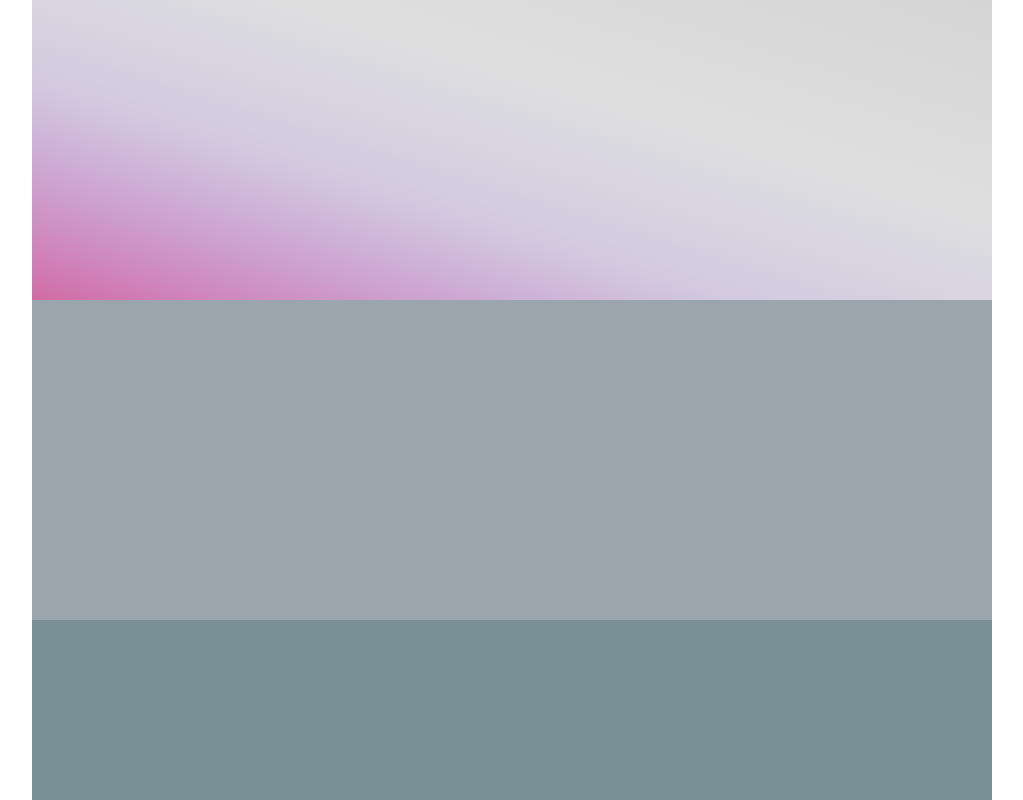
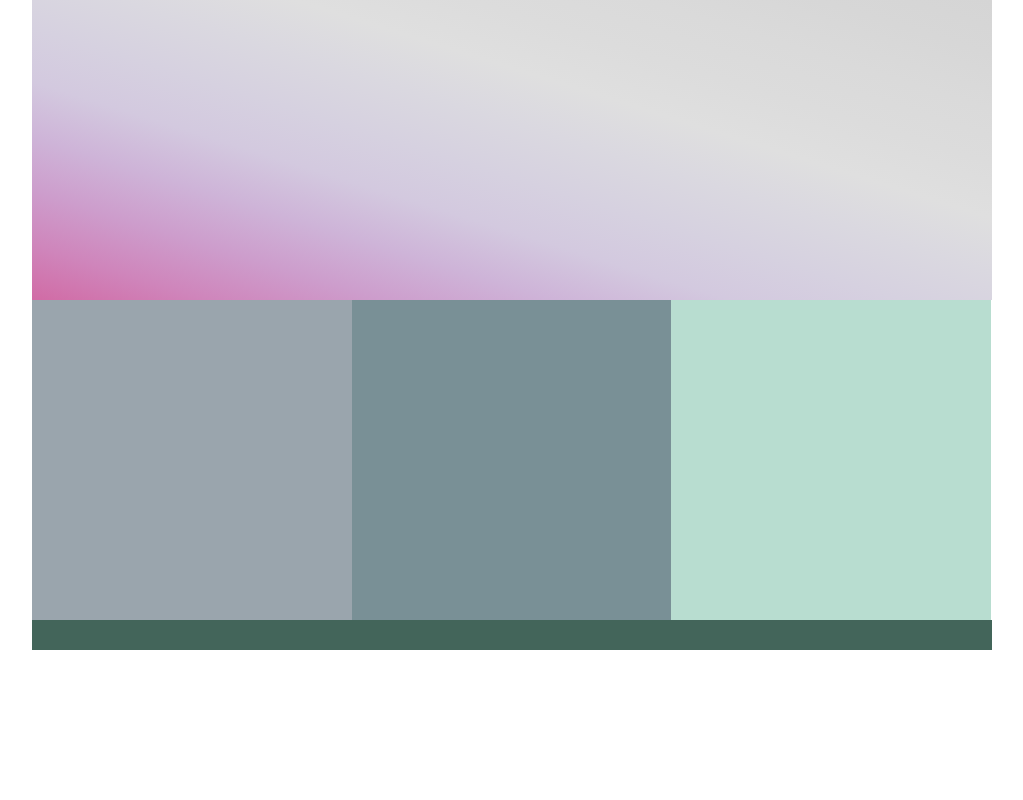
Before and after one commit to torres-ml/colors-starter, a plain HTML site: page index.html in a window 1280 px wide. Shown: the top 800 px of the page, without its empty margins (128-1151 px from the left). Drawn offline with Linux system fonts and the light colour scheme.

Commit message:
Set different background colors for phones and tablets

```diff
--- a/css/main.css
+++ b/css/main.css
@@ -64,6 +64,10 @@ footer {
     background-color: #D5D5D5;
   }
 
+  .col-3 {
+    width: 33.3%;
+  }
+
   #column-1 {
     background-color: #474554;
   }
@@ -74,6 +78,7 @@ footer {
 
   #column-3 {
     background-color: #B8DDD0;
+    /* width: 100% */
   }
 
   footer {
@@ -89,6 +94,10 @@ footer {
     background-color: #B9BCC1;
   }
 
+  .col-3 {
+    width: 33.3%;
+  }
+
   #column-1 {
     background-color: #9AA5AD;
   }
@@ -98,7 +107,8 @@ footer {
   }
 
   #column-3 {
-    background-color: #5A7B7A;
+    background-color: #5A7B7A
+    width: 33.3%;
   }
 
   footer {
```
